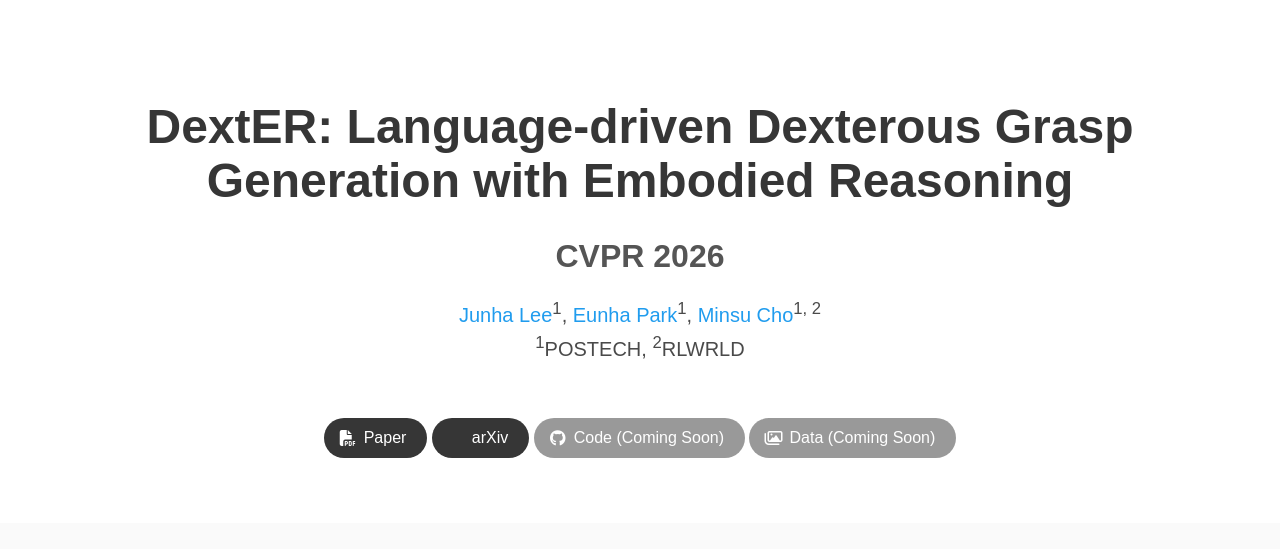
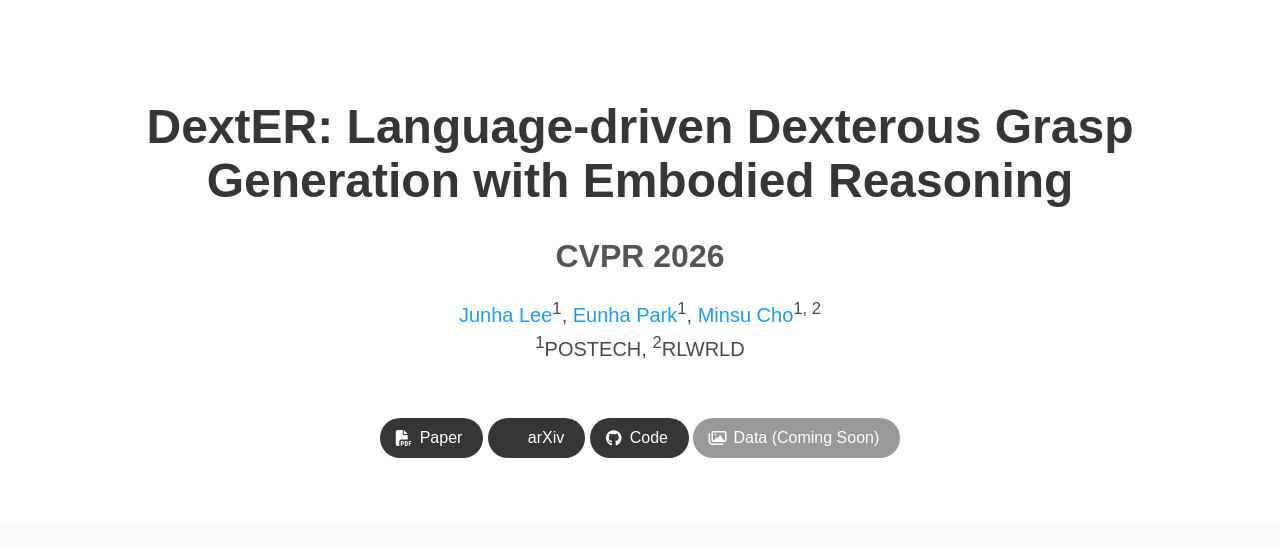
Before and after one commit to junha-l/dexter, a plain HTML site: page index.html in a window 1280 px wide. Shown: the top 549 px of the page. Drawn offline with nearby package versions, Linux system fonts and the light colour scheme; some icons are missing; a web font is replaced by a local one.

Commit message:
Enable GitHub link and update button text

```diff
--- a/index.html
+++ b/index.html
@@ -165,11 +165,11 @@
               <!-- Code Link. -->
               <span class="link-block">
                 <a href="https://github.com/junha-l/dexter"
-                   class="external-link button is-normal is-rounded is-dark" disabled>
+                   class="external-link button is-normal is-rounded is-dark">
                   <span class="icon">
                       <i class="fab fa-github"></i>
                   </span>
-                  <span>Code (Coming Soon)</span>
+                  <span>Code</span>
                   </a>
               </span>
               <!-- Dataset Link. -->
```
